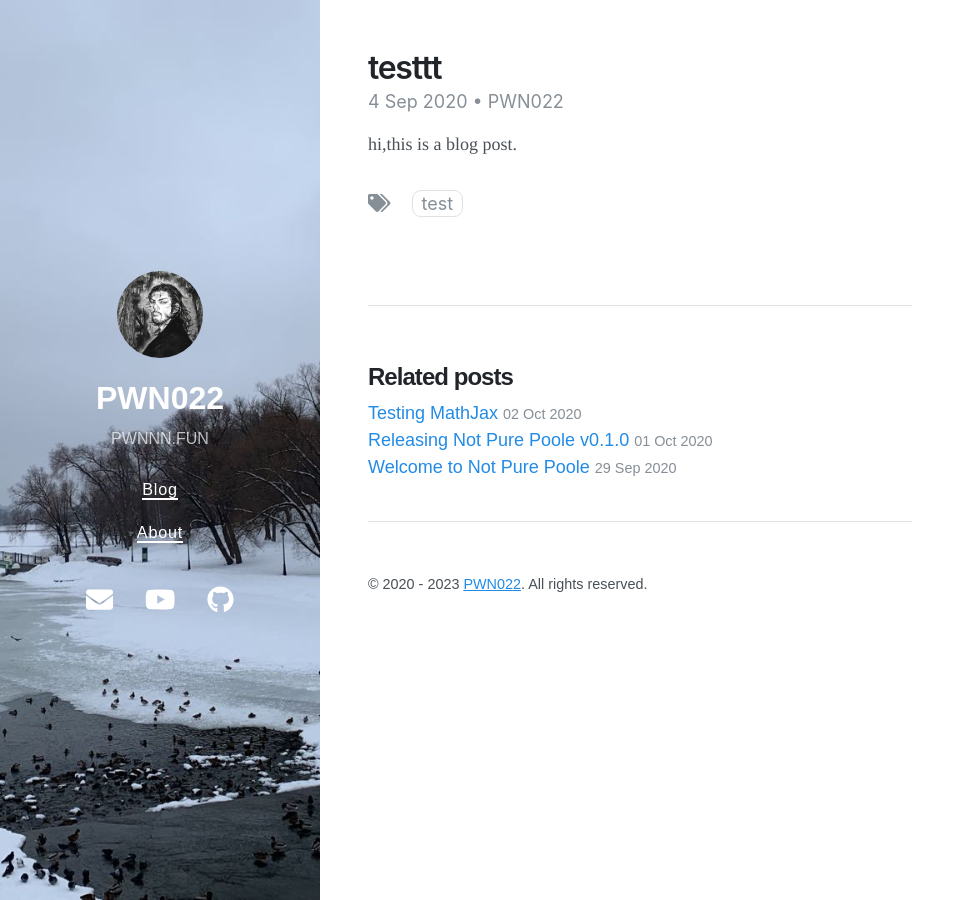
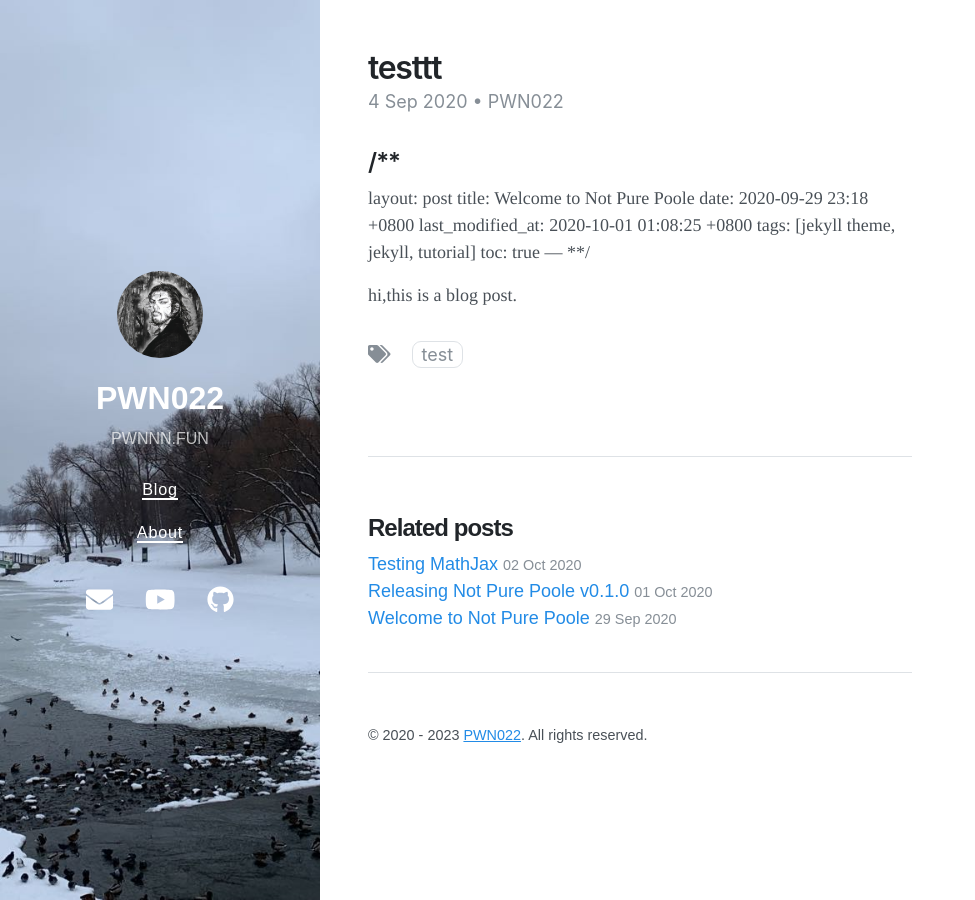
Before and after one commit to PWN022/PWN02.github.io, a Jekyll site: the page built from _posts/2023-09-04-the-last-test.md, in a window 1280 px wide. Shown: the whole page, without its empty margins (0-975 px from the left). Built offline with Jekyll 4.4.1, drawn with Linux system fonts in a browser that asks for light colours; nearby versions of some CDN libraries.

Commit message:
Update 2023-09-04-the-last-test.md

```diff
--- a/_posts/2023-09-04-the-last-test.md
+++ b/_posts/2023-09-04-the-last-test.md
@@ -6,6 +6,15 @@
 - test
 date: 2020-9-04 23:24 +0800
 ---
-
+/**
+---
+layout: post
+title: Welcome to Not Pure Poole
+date: 2020-09-29 23:18 +0800
+last_modified_at: 2020-10-01 01:08:25 +0800
+tags: [jekyll theme, jekyll, tutorial]
+toc:  true
+---
+**/
 
 hi,this is a blog post.
```
